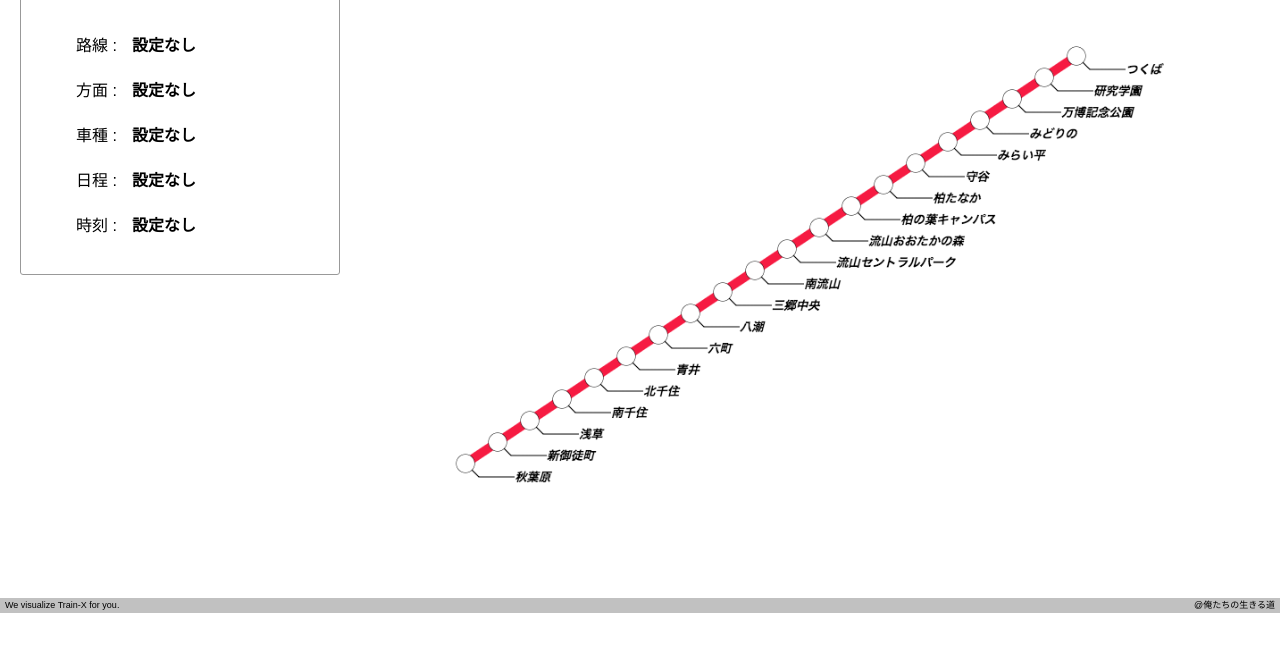
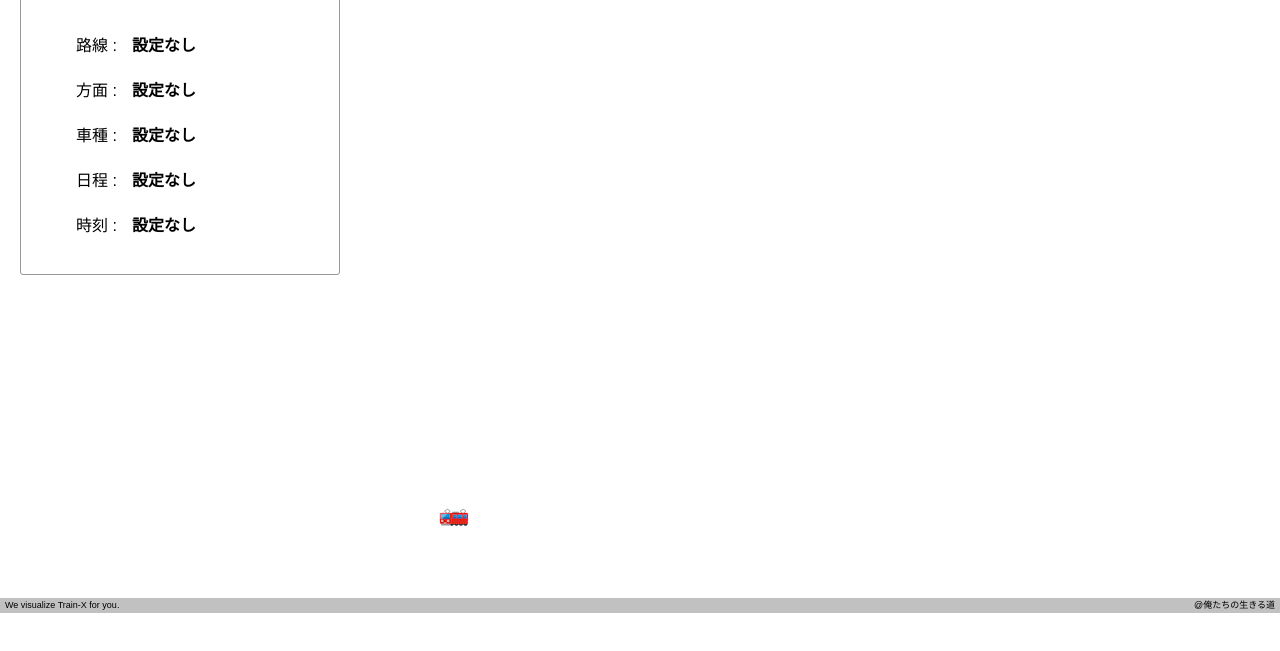
Before and after one commit to Leberechttask/TX-ray, a plain HTML site: page pages/system.html in a window 1280 px wide. Shown: the part 187-838 px from the top of the page. Drawn offline with nearby package versions, Linux system fonts and the light colour scheme.

Commit message:
Add files via upload

```diff
--- a/pages/system.html
+++ b/pages/system.html
@@ -54,9 +54,9 @@
             <div class="container">
                 <div class="canvas">
                     <!-- canvasをonにする場合は以下をコメントアウト -->
-                    <!-- <div id="system-container"></div> -->
+                    <canvas id="system-container" width="880px" height="640px"></canvas>
                     <!-- canvasをonにする場合は以下をコメント -->
-                    <img class="station-image" src="../img/station.png">
+                    <!-- <img class="station-image" src="../img/station.png"> -->
                 </div>
                 <div class="information">
                     <div class="info-text">
```
